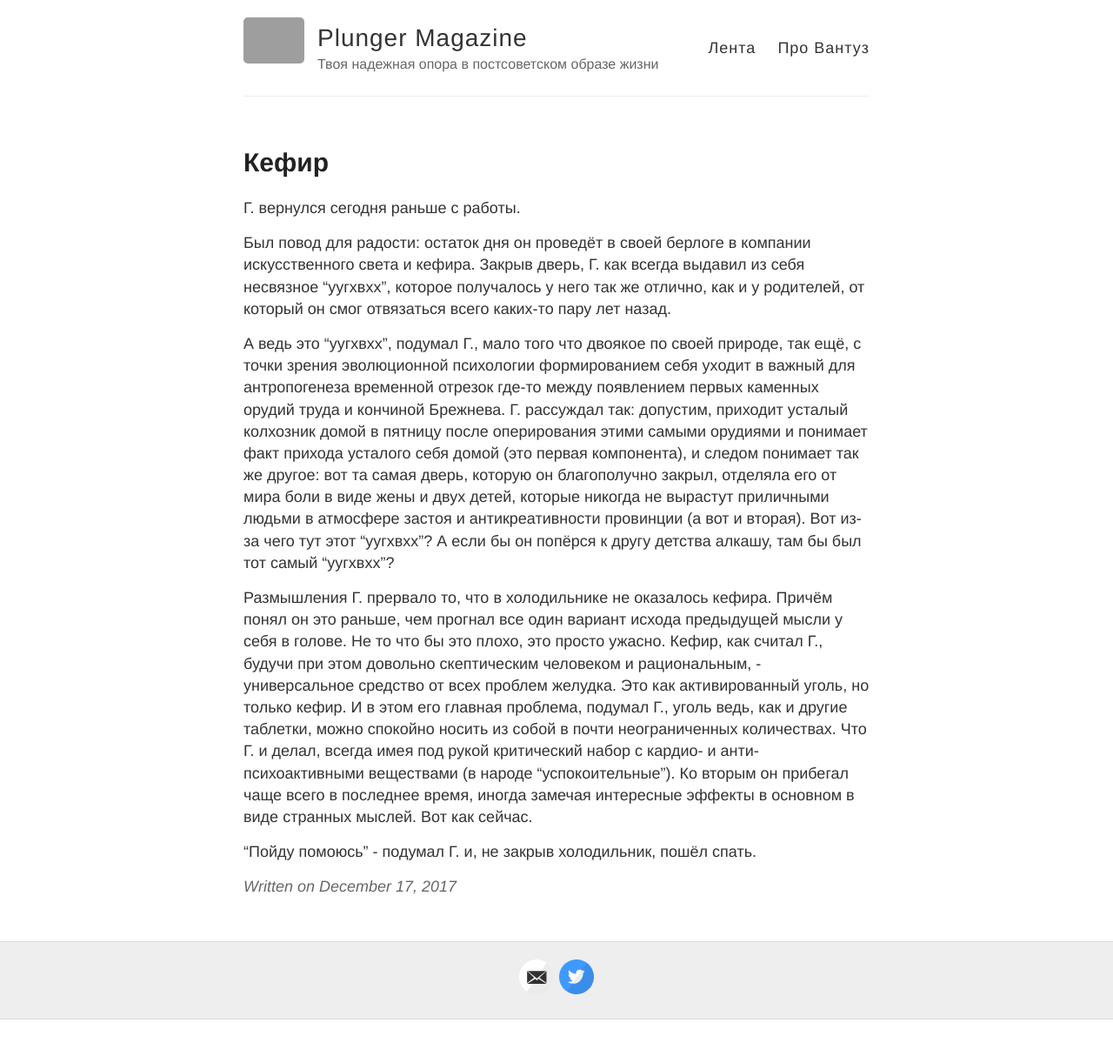
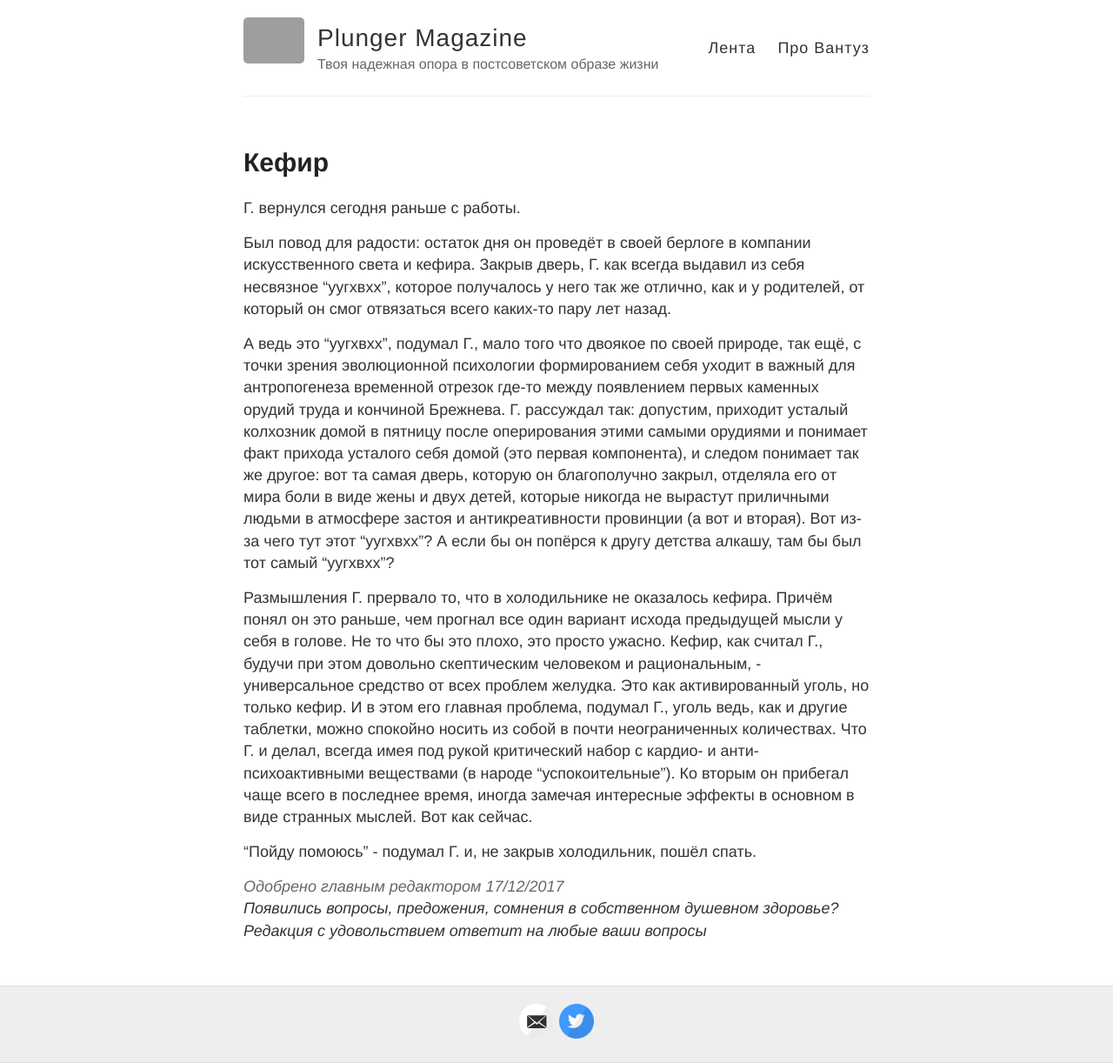
Before and after one commit to SyntheticDream/SyntheticDream.github.io, a Jekyll site: the page built from _posts/2017-12-17-Кефир.md, in a window 1280 px wide. Shown: the whole page at 87% size. Built offline with Jekyll 4.4.1, drawn with Linux system fonts in a browser that asks for light colours; our own code applies the rules of GitHub Pages for plain Markdown files; comment, search, counter and statistics services are not loaded; before the commit the page ends 1172 px from its top, so only the background shows below that; grey boxes are pictures that could not be loaded.

Commit message:
post footer localization and flavor

```diff
--- a/_layouts/post.html
+++ b/_layouts/post.html
@@ -10,7 +10,11 @@ layout: default
   </div>
 
   <div class="date">
-    Written on {{ page.date | date: "%B %e, %Y" }}
+    Одобрено главным редактором {{ page.date | date: "%d/%m/%Y" }}
+  </div>
+
+  <div class="suggestions">
+    Появились вопросы, предожения, сомнения в собственном душевном здоровье? Редакция с удовольствием ответит на любые ваши вопросы
   </div>
 
   {% include disqus.html %}
```
